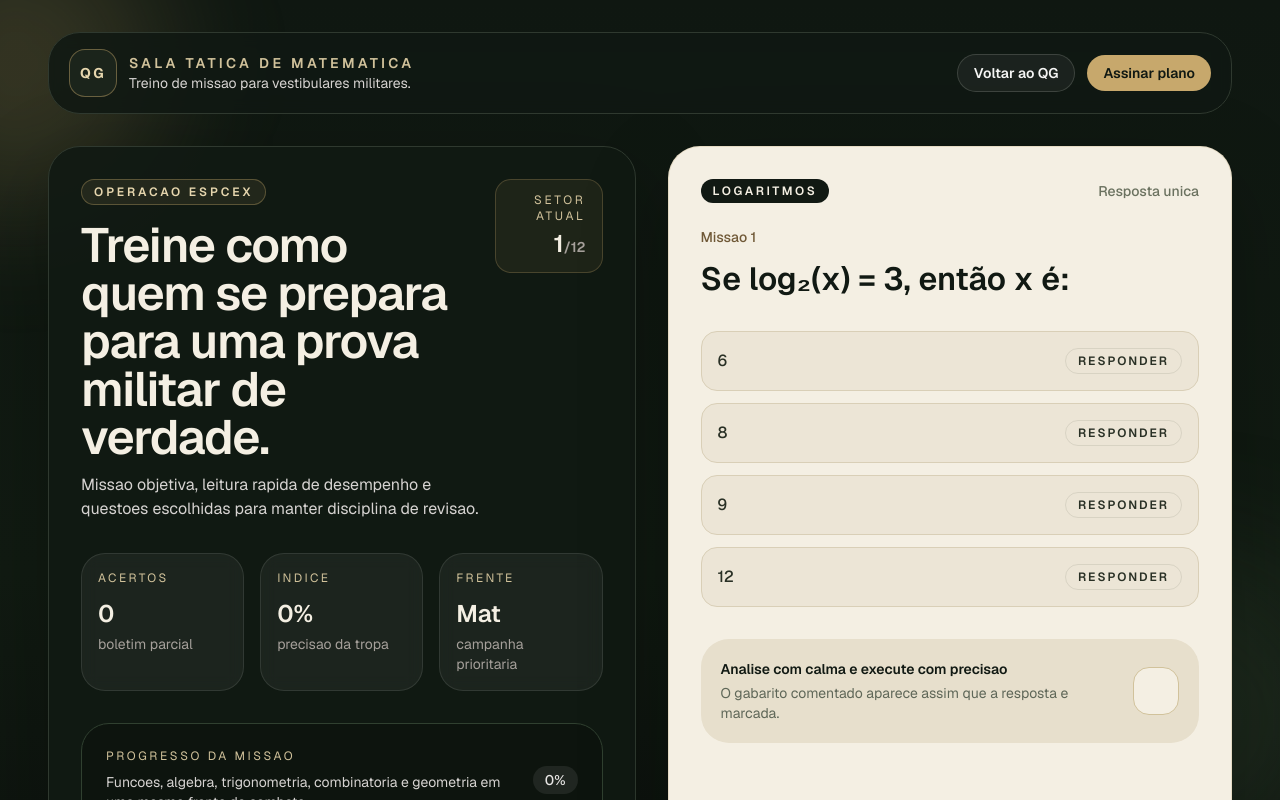
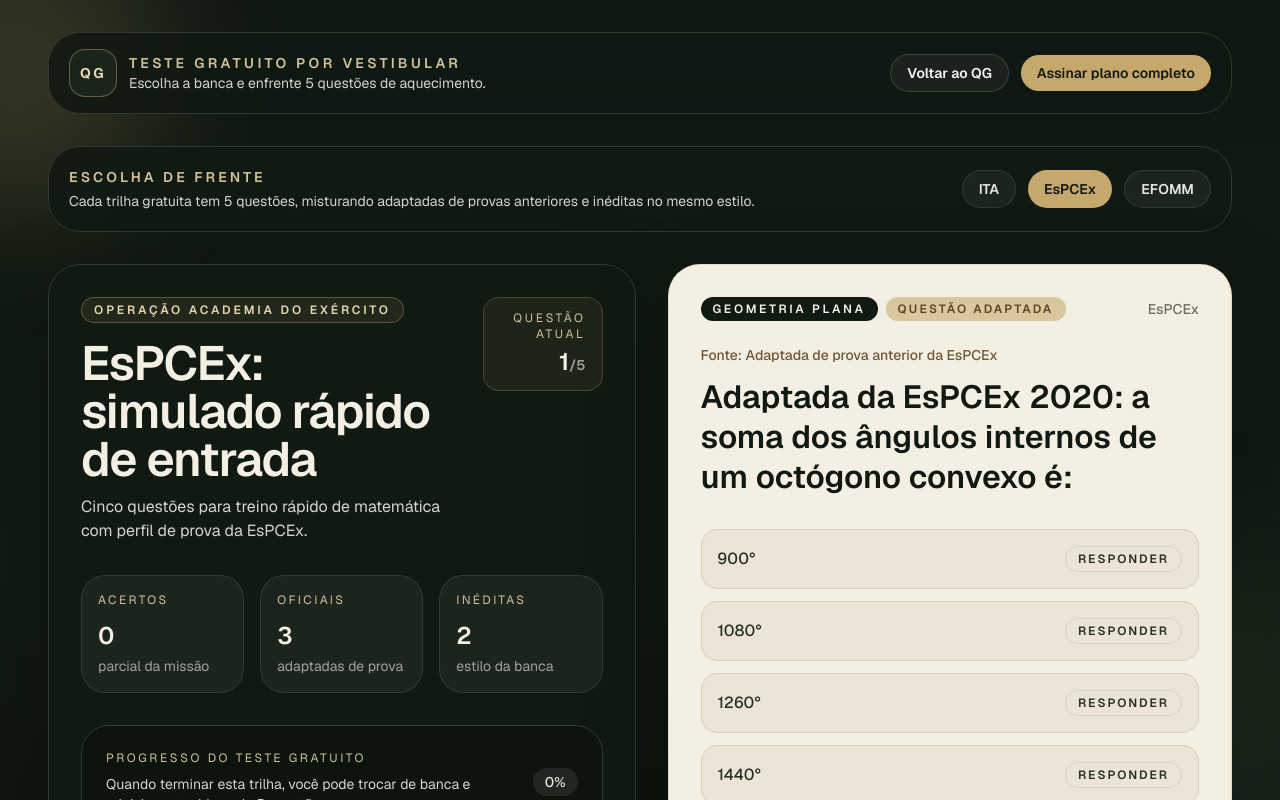
Before and after one commit to gabrielphillipy/Quiz-App, a Next.js app: page /quiz in a window 1280 px wide. Shown: the top 800 px of the page. Built offline with nearby package versions, Linux system fonts and the light colour scheme.

Commit message:
Novas questões e vestiulares

```diff
--- a/app/quiz/page.tsx
+++ b/app/quiz/page.tsx
@@ -1,109 +1,234 @@
 "use client";
 
 import Link from "next/link";
-import { useState } from "react";
+import { useMemo, useState } from "react";
 
-const questions = [
+type ExamKey = "ita" | "espcex" | "efomm";
+
+type Question = {
+  question: string;
+  options: string[];
+  answer: string;
+  explanation: string;
+  tag: string;
+  source: string;
+  sourceType: "adaptada" | "inedita";
+};
+
+const examMeta: Record<
+  ExamKey,
   {
-    question: "Se log₂(x) = 3, então x é:",
-    options: ["6", "8", "9", "12"],
-    answer: "8",
-    explanation: "Se log₂(x) = 3, então x = 2³, portanto x = 8.",
-    tag: "Logaritmos",
+    label: string;
+    shortLabel: string;
+    mission: string;
+    description: string;
+  }
+> = {
+  ita: {
+    label: "ITA",
+    shortLabel: "ITA",
+    mission: "Operação engenharia de alta pressão",
+    description:
+      "Cinco questões para quem quer sentir o tipo de raciocínio mais exigente da carreira aeronáutica.",
+  },
+  espcex: {
+    label: "EsPCEx",
+    shortLabel: "EsPCEx",
+    mission: "Operação academia do Exército",
+    description:
+      "Cinco questões para treino rápido de matemática com perfil de prova da EsPCEx.",
+  },
+  efomm: {
+    label: "EFOMM",
+    shortLabel: "EFOMM",
+    mission: "Operação academia do mar",
+    description:
+      "Cinco questões com foco no estilo da EFOMM, misturando base algébrica e leitura objetiva.",
+  },
+};
+
+const questionBank: Record<ExamKey, Question[]> = {
+  ita: [
+    {
+      question:
+        "Adaptada do ITA 2024: se x e y são reais positivos com x + y = 6 e xy = 5, então x² + y² vale:",
+      options: ["16", "18", "26", "36"],
+      answer: "26",
+      explanation:
+        "Usamos x² + y² = (x + y)² - 2xy = 6² - 2·5 = 36 - 10 = 26.",
+      tag: "Álgebra",
+      source: "Adaptada de prova anterior do ITA",
+      sourceType: "adaptada",
     },
     {
-    question: "PA: a1 = 3, r = 4. Qual é o 5º termo?",
-    options: ["15", "17", "19", "21"],
-    answer: "19",
-    explanation: "a5 = a1 + (5 - 1) × r = 3 + 4 × 4 = 19.",
-    tag: "Progressão aritmética",
+      question:
+        "Adaptada do ITA 2023: o valor de log₂(32) + log₃(27) é:",
+      options: ["6", "7", "8", "9"],
+      answer: "8",
+      explanation: "log₂(32) = 5 e log₃(27) = 3. Logo, a soma é 8.",
+      tag: "Logaritmos",
+      source: "Adaptada de prova anterior do ITA",
+      sourceType: "adaptada",
     },
     {
-    question: "Se f(x) = 2x² - 3x + 1, então f(2) é igual a:",
-    options: ["1", "2", "3", "4"],
-    answer: "3",
-    explanation: "f(2) = 2·(2²) - 3·2 + 1 = 8 - 6 + 1 = 3.",
-    tag: "Funções",
+      question:
+        "Adaptada do ITA 2022: a soma das raízes da equação x² - 7x + 10 = 0 é:",
+      options: ["3", "5", "7", "10"],
+      answer: "7",
+      explanation:
+        "Pela relação de Viète, a soma das raízes de ax² + bx + c = 0 é -b/a. Aqui, vale 7.",
+      tag: "Polinômios",
+      source: "Adaptada de prova anterior do ITA",
+      sourceType: "adaptada",
     },
     {
-    question: "As raízes da equação x² - 5x + 6 = 0 são:",
-    options: ["1 e 6", "2 e 3", "3 e 5", "-2 e -3"],
-    answer: "2 e 3",
-    explanation:
-      "Fatorando, x² - 5x + 6 = (x - 2)(x - 3). Logo, as raízes são 2 e 3.",
-    tag: "Equação do 2º grau",
+      question:
+        "Inédita no estilo ITA: se a progressão geométrica tem primeiro termo 2 e razão 3, então o 4º termo é:",
+      options: ["18", "36", "54", "81"],
+      answer: "54",
+      explanation: "a₄ = 2·3³ = 2·27 = 54.",
+      tag: "Progressões",
+      source: "Inédita no estilo ITA",
+      sourceType: "inedita",
     },
     {
-    question: "Em um triângulo retângulo, se sen θ = 3/5, então cos θ vale:",
-    options: ["4/5", "3/4", "5/4", "2/5"],
-    answer: "4/5",
+      question:
+        "Inédita no estilo ITA: se sen θ = 5/13 em um triângulo retângulo, então cos θ é:",
+      options: ["12/13", "5/12", "13/12", "8/13"],
+      answer: "12/13",
       explanation:
-      "Se sen θ = 3/5, podemos usar o triângulo 3-4-5. Assim, cos θ = 4/5.",
+        "No triângulo 5-12-13, se o cateto oposto é 5 e a hipotenusa é 13, então o cateto adjacente é 12. Logo, cos θ = 12/13.",
       tag: "Trigonometria",
+      source: "Inédita no estilo ITA",
+      sourceType: "inedita",
+    },
+  ],
+  espcex: [
+    {
+      question:
+        "Adaptada da EsPCEx 2020: a soma dos ângulos internos de um octógono convexo é:",
+      options: ["900°", "1080°", "1260°", "1440°"],
+      answer: "1080°",
+      explanation:
+        "A soma dos ângulos internos de um polígono convexo é (n - 2)·180°. Para n = 8, temos 6·180° = 1080°.",
+      tag: "Geometria plana",
+      source: "Adaptada de prova anterior da EsPCEx",
+      sourceType: "adaptada",
     },
     {
-    question: "O número de anagramas da palavra SOLDADO é:",
-    options: ["420", "840", "1260", "2520"],
-    answer: "2520",
-    explanation:
-      "A palavra tem 7 letras, com O repetido 2 vezes e D repetido 2 vezes. Logo, 7!/(2!·2!) = 2520.",
-    tag: "Análise combinatória",
+      question:
+        "Adaptada da EsPCEx 2019: se 2x - 3 = 11, então x é igual a:",
+      options: ["4", "5", "6", "7"],
+      answer: "7",
+      explanation: "2x = 14, portanto x = 7.",
+      tag: "Equação do 1º grau",
+      source: "Adaptada de prova anterior da EsPCEx",
+      sourceType: "adaptada",
     },
     {
-    question: "Uma turma tem 6 alunos. Quantas comissões de 2 alunos podem ser formadas?",
-    options: ["12", "15", "20", "30"],
-    answer: "15",
-    explanation: "A quantidade de comissões é C(6,2) = 6!/(2!·4!) = 15.",
-    tag: "Combinatória",
+      question:
+        "Adaptada da EsPCEx 2018: a média aritmética entre 6, 8 e 10 é:",
+      options: ["7", "8", "9", "10"],
+      answer: "8",
+      explanation: "(6 + 8 + 10)/3 = 24/3 = 8.",
+      tag: "Estatística",
+      source: "Adaptada de prova anterior da EsPCEx",
+      sourceType: "adaptada",
     },
     {
-    question: "A soma dos ângulos internos de um hexágono convexo é:",
-    options: ["540°", "720°", "900°", "1080°"],
-    answer: "720°",
-    explanation:
-      "A soma dos ângulos internos de um polígono é (n - 2)·180°. Para n = 6, temos 4·180° = 720°.",
-    tag: "Geometria plana",
+      question:
+        "Inédita no estilo EsPCEx: em uma PA de primeiro termo 5 e razão 3, o 6º termo vale:",
+      options: ["17", "18", "20", "23"],
+      answer: "20",
+      explanation: "a₆ = 5 + (6 - 1)·3 = 5 + 15 = 20.",
+      tag: "Progressão aritmética",
+      source: "Inédita no estilo EsPCEx",
+      sourceType: "inedita",
     },
     {
-    question: "A área de um círculo de raio 3 é:",
-    options: ["3π", "6π", "9π", "12π"],
-    answer: "9π",
-    explanation: "A = πr² = π·3² = 9π.",
+      question:
+        "Inédita no estilo EsPCEx: a área de um círculo de raio 4 é:",
+      options: ["8π", "12π", "16π", "20π"],
+      answer: "16π",
+      explanation: "A = πr² = π·4² = 16π.",
       tag: "Geometria plana",
+      source: "Inédita no estilo EsPCEx",
+      sourceType: "inedita",
+    },
+  ],
+  efomm: [
+    {
+      question:
+        "Adaptada da EFOMM 2021: se z = 3 + 4i, então o módulo de z é:",
+      options: ["4", "5", "6", "7"],
+      answer: "5",
+      explanation: "|z| = √(3² + 4²) = √25 = 5.",
+      tag: "Números complexos",
+      source: "Adaptada de prova anterior da EFOMM",
+      sourceType: "adaptada",
     },
     {
-    question: "Se 2ˣ = 32, então x é:",
-    options: ["4", "5", "6", "8"],
-    answer: "5",
-    explanation: "Como 32 = 2⁵, segue que x = 5.",
-    tag: "Potenciação",
+      question:
+        "Adaptada da EFOMM 2020: se det(A) = 2 e det(B) = -4, então det(AB) é:",
+      options: ["-8", "-2", "2", "8"],
+      answer: "-8",
+      explanation:
+        "Pela propriedade dos determinantes, det(AB) = det(A)·det(B) = 2·(-4) = -8.",
+      tag: "Matrizes",
+      source: "Adaptada de prova anterior da EFOMM",
+      sourceType: "adaptada",
     },
     {
-    question: "A média aritmética dos números 4, 7, 9 e 10 é:",
-    options: ["7", "7,5", "8", "8,5"],
-    answer: "7,5",
-    explanation: "A média é (4 + 7 + 9 + 10)/4 = 30/4 = 7,5.",
-    tag: "Estatística",
+      question:
+        "Adaptada da EFOMM 2019: o número de combinações de 5 elementos tomados 2 a 2 é:",
+      options: ["5", "8", "10", "20"],
+      answer: "10",
+      explanation: "C(5,2) = 5!/(2!·3!) = 10.",
+      tag: "Combinatória",
+      source: "Adaptada de prova anterior da EFOMM",
+      sourceType: "adaptada",
     },
     {
-    question: "Se det(A) = 4 e det(B) = -3, então det(AB) é:",
-    options: ["-12", "-7", "7", "12"],
-    answer: "-12",
+      question:
+        "Inédita no estilo EFOMM: se f(x) = x² - 4x + 4, então f(3) vale:",
+      options: ["1", "2", "3", "4"],
+      answer: "1",
+      explanation: "f(3) = 3² - 4·3 + 4 = 9 - 12 + 4 = 1.",
+      tag: "Funções",
+      source: "Inédita no estilo EFOMM",
+      sourceType: "inedita",
+    },
+    {
+      question:
+        "Inédita no estilo EFOMM: em um triângulo retângulo com catetos 9 e 12, a hipotenusa mede:",
+      options: ["13", "14", "15", "16"],
+      answer: "15",
       explanation:
-      "Vale a propriedade det(AB) = det(A)·det(B). Logo, 4·(-3) = -12.",
-    tag: "Matrizes",
+        "Pelo teorema de Pitágoras, h = √(9² + 12²) = √225 = 15.",
+      tag: "Geometria",
+      source: "Inédita no estilo EFOMM",
+      sourceType: "inedita",
     },
-] as const;
+  ],
+};
 
 export default function Quiz() {
+  const [selectedExam, setSelectedExam] = useState<ExamKey>("espcex");
   const [current, setCurrent] = useState(0);
   const [selected, setSelected] = useState<string | null>(null);
   const [score, setScore] = useState(0);
 
-  const q = questions[current];
-  const progress = ((current + (selected ? 1 : 0)) / questions.length) * 100;
-  const isLastQuestion = current === questions.length - 1;
+  const examQuestions = questionBank[selectedExam];
+  const exam = examMeta[selectedExam];
+  const q = examQuestions[current];
+
+  const progress = ((current + (selected ? 1 : 0)) / examQuestions.length) * 100;
+  const isLastQuestion = current === examQuestions.length - 1;
   const answeredCorrectly = selected === q.answer;
+  const adaptedCount = useMemo(
+    () => examQuestions.filter((item) => item.sourceType === "adaptada").length,
+    [examQuestions],
+  );
 
   function handleAnswer(option: string) {
     if (selected) return;
@@ -125,6 +250,13 @@
     setScore(0);
   }
 
+  function changeExam(examKey: ExamKey) {
+    setSelectedExam(examKey);
+    setCurrent(0);
+    setSelected(null);
+    setScore(0);
+  }
+
   return (
     <main className="min-h-screen bg-[linear-gradient(180deg,_#0f1711_0%,_#111b12_55%,_#0b0f0c_100%)] text-stone-100">
       <div className="pointer-events-none absolute inset-0 overflow-hidden">
@@ -140,10 +272,10 @@
             </div>
             <div>
               <p className="text-sm font-semibold uppercase tracking-[0.24em] text-[#d1c29b]">
-                Sala tatica de matematica
+                Teste gratuito por vestibular
               </p>
               <p className="text-sm text-stone-300">
-                Treino de missao para vestibulares militares.
+                Escolha a banca e enfrente 5 questões de aquecimento.
               </p>
             </div>
           </div>
@@ -159,10 +291,44 @@
               href="/assinar"
               className="rounded-full bg-[#c7a86c] px-4 py-2 text-sm font-semibold text-[#111913] transition hover:bg-[#d6b985]"
             >
-              Assinar plano
+              Assinar plano completo
             </Link>
           </div>
         </header>
+
+        <div className="mb-8 rounded-[2rem] border border-[#2f392f] bg-[#111913]/92 p-4 sm:p-5">
+          <div className="flex flex-col gap-3 lg:flex-row lg:items-center lg:justify-between">
+            <div>
+              <p className="text-sm font-semibold uppercase tracking-[0.22em] text-[#d1c29b]">
+                Escolha de frente
+              </p>
+              <p className="mt-1 text-sm text-stone-300">
+                Cada trilha gratuita tem 5 questões, misturando adaptadas de
+                provas anteriores e inéditas no mesmo estilo.
+              </p>
+            </div>
+
+            <div className="flex flex-wrap gap-3">
+              {(Object.keys(examMeta) as ExamKey[]).map((examKey) => {
+                const isActive = selectedExam === examKey;
+                return (
+                  <button
+                    key={examKey}
+                    type="button"
+                    onClick={() => changeExam(examKey)}
+                    className={`rounded-full px-4 py-2 text-sm font-semibold transition ${
+                      isActive
+                        ? "bg-[#c7a86c] text-[#111913]"
+                        : "border border-white/10 bg-white/5 text-stone-200 hover:bg-white/10"
+                    }`}
+                  >
+                    {examMeta[examKey].shortLabel}
+                  </button>
+                );
+              })}
+            </div>
+          </div>
+        </div>
 
         <div className="grid gap-8 lg:grid-cols-[1.02fr_0.98fr]">
           <div className="flex flex-col justify-between rounded-[2rem] border border-[#2f392f] bg-[#111913]/92 p-6 shadow-[0_30px_90px_rgba(0,0,0,0.28)] sm:p-8">
@@ -170,44 +336,43 @@
               <div className="flex items-start justify-between gap-4">
                 <div className="space-y-4">
                   <span className="inline-flex rounded-full border border-[#c7a86c]/35 bg-[#c7a86c]/10 px-3 py-1 text-xs font-semibold uppercase tracking-[0.24em] text-[#e6d6ae]">
-                    Operacao EsPCEx
+                    {exam.mission}
                   </span>
 
                   <div className="space-y-3">
                     <h1 className="max-w-lg text-4xl font-semibold tracking-tight text-[#f4efe3] sm:text-5xl">
-                      Treine como quem se prepara para uma prova militar de verdade.
+                      {exam.label}: simulado rápido de entrada
                     </h1>
                     <p className="max-w-xl text-sm leading-6 text-stone-300 sm:text-base">
-                      Missao objetiva, leitura rapida de desempenho e questoes
-                      escolhidas para manter disciplina de revisao.
+                      {exam.description}
                     </p>
                   </div>
                 </div>
 
                 <div className="rounded-2xl border border-[#c7a86c]/25 bg-[#c7a86c]/8 px-4 py-3 text-right">
                   <p className="text-xs uppercase tracking-[0.22em] text-[#d1c29b]">
-                    Setor atual
+                    Questão atual
                   </p>
                   <p className="mt-1 text-2xl font-semibold text-[#f4efe3]">
                     {current + 1}
                     <span className="text-sm text-stone-400">
-                      /{questions.length}
+                      /{examQuestions.length}
                     </span>
                   </p>
                 </div>
               </div>
 
               <div className="grid gap-4 sm:grid-cols-3">
-                <MetricCard label="Acertos" value={`${score}`} detail="boletim parcial" />
+                <MetricCard label="Acertos" value={`${score}`} detail="parcial da missão" />
                 <MetricCard
-                  label="Indice"
-                  value={`${Math.round((score / questions.length) * 100)}%`}
-                  detail="precisao da tropa"
+                  label="Oficiais"
+                  value={`${adaptedCount}`}
+                  detail="adaptadas de prova"
                 />
                 <MetricCard
-                  label="Frente"
-                  value="Mat"
-                  detail="campanha prioritaria"
+                  label="Inéditas"
+                  value={`${examQuestions.length - adaptedCount}`}
+                  detail="estilo da banca"
                 />
               </div>
 
@@ -215,11 +380,11 @@
                 <div className="flex items-center justify-between gap-4">
                   <div>
                     <p className="text-xs uppercase tracking-[0.22em] text-[#d1c29b]">
-                      Progresso da missao
+                      Progresso do teste gratuito
                     </p>
                     <p className="mt-2 text-sm text-stone-300">
-                      Funcoes, algebra, trigonometria, combinatoria e geometria
-                      em uma mesma frente de combate.
+                      Quando terminar esta trilha, você pode trocar de banca e
+                      reiniciar outro bloco de 5 questões.
                     </p>
                   </div>
                   <span className="rounded-full bg-white/8 px-3 py-1 text-sm font-medium text-stone-200">
@@ -237,24 +402,36 @@
             </div>
 
             <div className="mt-8 rounded-[1.75rem] border border-[#c7a86c]/18 bg-[#c7a86c]/8 p-5 text-sm text-[#f2e4bf]">
-              Ordem do dia: concentre energia nas frentes com maior retorno e
-              avance sem acumular lacunas.
+              Fonte da trilha: {adaptedCount} questões adaptadas de provas
+              anteriores do {exam.label} e {examQuestions.length - adaptedCount}{" "}
+              inéditas no mesmo perfil.
             </div>
           </div>
 
           <div className="rounded-[2rem] border border-[#d3c29d]/45 bg-[#f4efe3] p-6 text-[#111913] shadow-[0_30px_90px_rgba(0,0,0,0.22)] sm:p-8">
-            <div className="flex items-center justify-between gap-3">
+            <div className="flex flex-wrap items-center justify-between gap-3">
+              <div className="flex flex-wrap items-center gap-2">
                 <span className="rounded-full bg-[#111913] px-3 py-1 text-xs font-semibold uppercase tracking-[0.22em] text-[#f4efe3]">
                   {q.tag}
                 </span>
+                <span
+                  className={`rounded-full px-3 py-1 text-xs font-semibold uppercase tracking-[0.18em] ${
+                    q.sourceType === "adaptada"
+                      ? "bg-[#d9c79e] text-[#59472c]"
+                      : "bg-[#dbe7d8] text-[#294029]"
+                  }`}
+                >
+                  {q.sourceType === "adaptada" ? "Questão adaptada" : "Questão inédita"}
+                </span>
+              </div>
               <span className="text-sm font-medium text-[#6a715f]">
-                Resposta unica
+                {exam.label}
               </span>
             </div>
 
             <div className="mt-6">
               <p className="text-sm font-medium text-[#6f5836]">
-                Missao {current + 1}
+                Fonte: {q.source}
               </p>
               <h2 className="mt-3 text-2xl font-semibold leading-tight sm:text-[2rem]">
                 {q.question}
@@ -293,7 +470,7 @@
                           ? "Correta"
                           : isSelected
                             ? "Sua resposta"
-                            : "Opcao"
+                            : "Opção"
                         : "Responder"}
                     </span>
                   </button>
@@ -306,10 +483,11 @@
                 <div className="flex items-center justify-between gap-4">
                   <div>
                     <p className="text-sm font-semibold text-[#111913]">
-                      Analise com calma e execute com precisao
+                      Selecione a resposta e veja o comentário
                     </p>
                     <p className="mt-1 text-sm text-[#5f6758]">
-                      O gabarito comentado aparece assim que a resposta e marcada.
+                      O teste gratuito mostra a lógica da solução e deixa claro
+                      se a questão é adaptada ou inédita.
                     </p>
                   </div>
                   <div className="hidden h-12 w-12 rounded-2xl border border-[#d1c29b] bg-[#f4efe3] sm:block" />
@@ -320,7 +498,7 @@
                     <span
                       className={`rounded-full px-3 py-1 text-sm font-semibold ${answeredCorrectly ? "bg-[#d4e5cf] text-[#213320]" : "bg-[#ead3cb] text-[#4a281d]"}`}
                     >
-                      {answeredCorrectly ? "Acerto confirmado" : "Ajuste necessario"}
+                      {answeredCorrectly ? "Acerto confirmado" : "Ajuste necessário"}
                     </span>
                     <span className="text-sm text-[#5f6758]">
                       Gabarito: {q.answer}
@@ -335,26 +513,34 @@
                     <div className="mt-6 flex flex-col gap-4 rounded-[1.5rem] bg-[#111913] px-5 py-5 text-[#f4efe3] sm:flex-row sm:items-center sm:justify-between">
                       <div>
                         <p className="text-lg font-semibold">
-                          Missao concluida
+                          Teste {exam.label} concluído
                         </p>
                         <p className="mt-1 text-sm text-stone-300">
-                          Voce acertou {score} de {questions.length} questoes.
+                          Você acertou {score} de {examQuestions.length} questões.
                         </p>
                       </div>
 
+                      <div className="flex flex-col gap-3 sm:flex-row">
                         <button
                           onClick={restart}
                           className="rounded-2xl bg-[#c7a86c] px-5 py-3 text-sm font-semibold text-[#111913] transition hover:bg-[#d6b985]"
                         >
-                        Reiniciar treinamento
+                          Refazer esta trilha
                         </button>
+                        <Link
+                          href="/assinar"
+                          className="rounded-2xl border border-white/10 bg-white/8 px-5 py-3 text-center text-sm font-semibold text-[#f4efe3] transition hover:bg-white/12"
+                        >
+                          Desbloquear plano completo
+                        </Link>
+                      </div>
                     </div>
                   ) : (
                     <button
                       onClick={next}
                       className="mt-6 rounded-2xl bg-[#111913] px-5 py-3 text-sm font-semibold text-[#f4efe3] transition hover:bg-[#1b241b]"
                     >
-                      Avancar setor
+                      Próxima questão
                     </button>
                   )}
                 </div>
```
Lines whose indentation alone changed are shown as unchanged.
